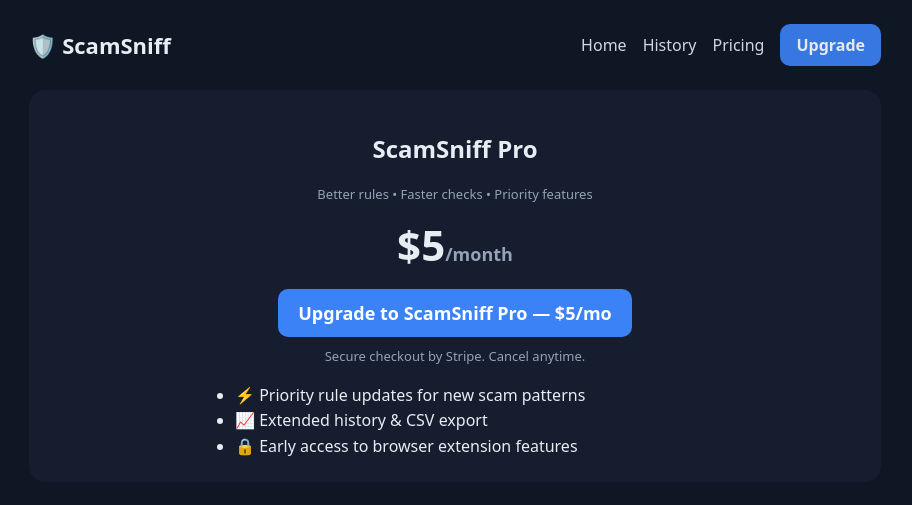
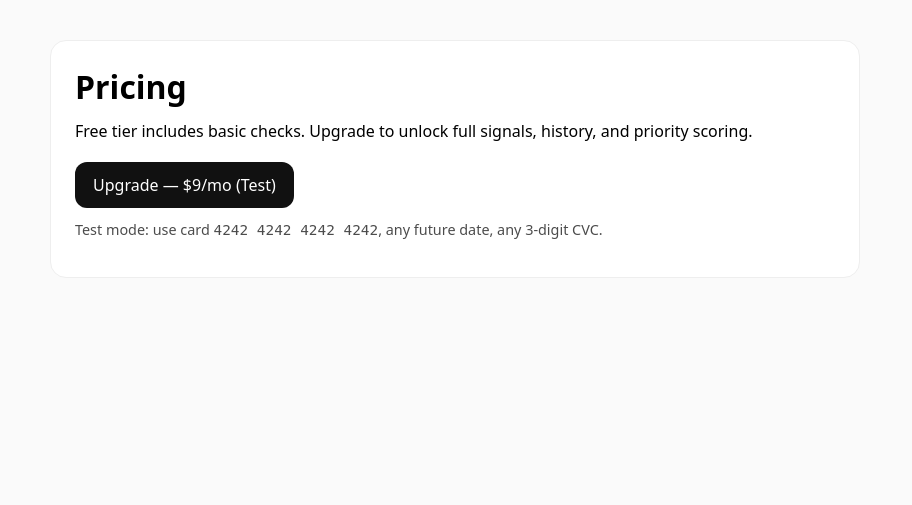
Before and after one commit to rodneyweaver1972-gif/scamsniff-mvp, a Flask app: page /pricing in a window 1280 px wide. Shown: the top 505 px of the page, without its empty margins (185-1097 px from the left). Run offline with Flask 3, Linux system fonts and the light colour scheme.

Commit message:
Phase 1: Pricing Upgrade button wired to Stripe test link (+ env fallback/thanks page)

```diff
--- a/app.py
+++ b/app.py
@@ -1,162 +1,122 @@
-from __future__ import annotations
-import os, sqlite3, re
-from datetime import datetime, timezone
-from typing import Dict, List
-from flask import Flask, render_template, request, jsonify, g, send_from_directory, redirect, url_for
+# app.py — FULL FILE (env var + fallback to your Stripe TEST link)
 
-# =============== Flask + DB setup =================
-app = Flask(__name__)
-app.config.update(
-    DATABASE=os.environ.get("SCAM_SNIFF_DB", os.path.join(os.path.dirname(__file__), "scans.db")),
-)
+import os, re, sqlite3
+from datetime import datetime
+from flask import Flask, render_template, request, jsonify, g
 
-def get_db() -> sqlite3.Connection:
+# ---------- App setup ----------
+app = Flask(__name__, template_folder="templates", static_folder="static")
+
+# SQLite DB (instance/scans.db by default)
+DB_PATH = os.getenv("SCAM_SNIFF_DB", os.path.join("instance", "scans.db"))
+os.makedirs(os.path.dirname(DB_PATH), exist_ok=True)
+
+# ---------- DB helpers ----------
+def get_db():
     if "db" not in g:
-        g.db = sqlite3.connect(app.config["DATABASE"])
+        g.db = sqlite3.connect(DB_PATH)
         g.db.row_factory = sqlite3.Row
     return g.db
 
 @app.teardown_appcontext
-def close_db(_exc):
+def close_db(exc):
     db = g.pop("db", None)
     if db is not None:
         db.close()
 
-def init_db() -> None:
+def init_db():
     db = get_db()
     db.execute(
         """
         CREATE TABLE IF NOT EXISTS scans (
-            id INTEGER PRIMARY KEY AUTOINCREMENT,
-            message TEXT NOT NULL,
-            score REAL NOT NULL,
-            summary TEXT NOT NULL,
-            created_at TEXT NOT NULL
-        )
+          id INTEGER PRIMARY KEY AUTOINCREMENT,
+          text TEXT NOT NULL,
+          score REAL NOT NULL,
+          reasons TEXT NOT NULL,
+          created_at TEXT NOT NULL
+        );
         """
     )
     db.commit()
 
-# =============== Simple scoring logic ===============
-KEYWORDS = {
-    "bitcoin": 0.5,
-    "gift card": 0.7,
-    "gift cards": 0.7,
-    "cash app": 0.4,
-    "wire": 0.4,
-    "zelle": 0.4,
-    "check": 0.3,
-    "urgent": 0.25,
-    "code": 0.25,
+# ---------- Scoring ----------
+PATTERNS = {
+    "gift cards / codes": r"\bgift\s*card|\bsteam\s*card|\bitunes|\bgoogle\s*play\s*card|\bscratch\s*off",
+    "crypto ask": r"\bbitcoin|\beth(?:ereum)?|\bcrypto|\bUSDT\b|\bwallet (?:address|id)",
+    "urgent pressure": r"\burgent|\bimmediately|\bright now|\bwithin\s+\d+\s*(?:min|hour|day)s?",
+    "sob story hook": r"\bwidow|\borphan|\bdeployment|\bmilitary\b|\bcancer|\bhospital\b",
+    "alt payments": r"\bzelle\b|\bcash ?app\b|\bvenmo\b|\bwestern\s+union|\bmoney\s+gram",
+    "shipping/agent": r"\bshipping\s+agent|\bprivate\s+courier|\barrange\s+pickup",
+    "too good / advance": r"\badvance\s+payment|\bprepay\b|\boverpay\b|\bwiring\s+extra",
+    "outside platform": r"\boff\s+platform|\bmessage\s+me\s+direct|\btelegram\b|\bwhatsapp\b",
 }
 
-def analyze_logic(message: str) -> Dict:
-    msg = (message or "").lower()
-    signals: List[str] = []
+def score_text(text: str):
+    text_l = (text or "").lower()
+    hits = []
+    points = 0.0
+    for label, rx in PATTERNS.items():
+        if re.search(rx, text_l, re.I):
+            hits.append(label); points += 1.0
+    if len(text_l) > 400:
+        hits.append("long message boost"); points += 0.5
+    if re.search(r"https?://", text_l):
+        hits.append("link present"); points += 0.5
+    score = max(0.0, min(10.0, round(points, 2)))
+    return score, hits
 
-    score = 0.0
-    for kw, w in KEYWORDS.items():
-        if kw in msg:
-            signals.append(f"Keyword: {kw}")
-            score += w
-
-    # common scam patterns
-    patterns = [
-        (r"pay\s+me\s+with\s+gift\s+cards", 0.7, "Pattern: asks to pay with gift cards"),
-        (r"i'?m\s+stranded|mother'?s\s+sick|family\s+emergency", 0.4, "Pattern: urgent sob story"),
-        (r"send\s+bitcoin|btc", 0.5, "Pattern: asks for crypto"),
-        (r"can\s+you\s+cash\s+(a|my)\s+check", 0.4, "Pattern: check-cashing request"),
-    ]
-    for rx, w, label in patterns:
-        if re.search(rx, msg, flags=re.I):
-            signals.append(label)
-            score += w
-
-    score = max(0.0, min(1.0, round(score, 2)))
-
-    if score >= 0.7:
-        summary = "Scam likelihood: HIGH"
-    elif score >= 0.4:
-        summary = "Scam likelihood: MEDIUM"
-    else:
-        summary = "Scam likelihood: LOW"
-
+# ---------- Template global (reads env var, falls back to your test link) ----------
+@app.context_processor
+def inject_settings():
     return {
-        "ok": True,
-        "score": score,
-        "signals": signals[:20],
-        "summary": summary,
+        "STRIPE_LINK": os.environ.get(
+            "STRIPE_CHECKOUT_URL",
+            "https://buy.stripe.com/test_14AfZg50W6Fh64g5dL5wI01"  # fallback
+        )
     }
 
-# =============== Routes (pages) ====================
-@app.get("/")
+# ---------- Routes ----------
+@app.route("/", methods=["GET"])
 def home():
     return render_template("home.html")
 
-@app.get("/history")
+@app.route("/result", methods=["POST"])
+def result():
+    text = request.form.get("message") or request.form.get("text")
+    if not text and request.is_json:
+        payload = request.get_json(silent=True) or {}
+        text = payload.get("message") or payload.get("text") or ""
+    score, reasons = score_text(text)
+    db = get_db()
+    db.execute(
+        "INSERT INTO scans (text, score, reasons, created_at) VALUES (?, ?, ?, ?)",
+        (text, score, "; ".join(reasons), datetime.utcnow().isoformat(timespec="seconds")),
+    )
+    db.commit()
+    return render_template("result.html", original=text, text=text,
+                           score=score, reasons=reasons, details=reasons)
+
+@app.route("/history", methods=["GET"])
 def history():
-    db = get_db()
-    rows = db.execute(
-        "SELECT created_at, score, summary, message FROM scans ORDER BY created_at DESC LIMIT 100"
+    rows = get_db().execute(
+        "SELECT id, text, score, reasons, created_at FROM scans ORDER BY id DESC LIMIT 200"
     ).fetchall()
     return render_template("history.html", rows=rows)
 
-@app.get("/pricing")
+@app.route("/pricing", methods=["GET"])
 def pricing():
     return render_template("pricing.html")
 
-# =============== API: analyze message ==============
-@app.route("/api/analyze", methods=["POST", "OPTIONS"])
-def api_analyze():
-    if request.method == "OPTIONS":
-        return ("", 204)
-    try:
-        data = request.get_json(silent=True) or {}
-        # accept both "message" and "text"
-        message = (data.get("message") or data.get("text") or "").strip()
-        if not message:
-            return jsonify({"ok": False, "error": "message is required"}), 400
+@app.route("/api/score", methods=["POST"])
+def api_score():
+    data = request.get_json(force=True)
+    text = data.get("text") or data.get("message") or ""
+    score, reasons = score_text(text)
+    return jsonify({"score": score, "reasons": reasons})
 
-        out = analyze_logic(message)
-
-        # Save to DB (always)
-        db = get_db()
-        db.execute(
-            "INSERT INTO scans (message, score, summary, created_at) VALUES (?, ?, ?, ?)",
-            (message, out["score"], out["summary"], datetime.now(timezone.utc).isoformat()),
-        )
-        db.commit()
-
-        return jsonify(out), 200
-    except Exception as e:
-        app.logger.exception("api_analyze failed")
-        return jsonify({"ok": False, "error": f"Server error: {e}"}), 500
-
-# (Optional) success page placeholder
-@app.get("/success")
-def success():
-    return render_template("result.html")
-
-# =============== Minimal social profile check (stub) ===============
-# Keeps your front-end JS happy; returns a low-risk placeholder.
-@app.post("/api/social_check")
-def social_check():
-    data = request.get_json(silent=True) or {}
-    url = (data.get("url") or "").strip()
-    if not url:
-        return jsonify({"ok": False, "error": "url is required"}), 400
-    # very light stubbed response
-    return jsonify({
-        "ok": True,
-        "platform": "unknown",
-        "status": "n/a",
-        "signals": [],
-        "summary": "Profile check is a preview feature.",
-        "score": 0.1
-    })
-
-# =============== Entrypoint (local) ===============
+# ---------- Main ----------
 if __name__ == "__main__":
+    # open an application context before touching g/get_db()
     with app.app_context():
         init_db()
     print("Starting ScamSniff on http://127.0.0.1:5000", flush=True)
--- a/templates/pricing.html
+++ b/templates/pricing.html
@@ -2,55 +2,26 @@
 <html lang="en">
 <head>
   <meta charset="utf-8" />
-  <meta name="viewport" content="width=device-width, initial-scale=1" />
+  <meta name="viewport" content="width=device-width,initial-scale=1" />
   <title>ScamSniff — Pricing</title>
-  <style>
-    :root { --bg:#0f1624; --panel:#151d2e; --text:#e6edf3; --muted:#94a3b8; --brand:#3b82f6; }
-    * { box-sizing:border-box; }
-    body { margin:0; font-family: system-ui, -apple-system, Segoe UI, Roboto, Arial, sans-serif; color:var(--text); background:var(--bg); }
-    .wrap { max-width:900px; margin:0 auto; padding:24px; }
-    header { display:flex; align-items:center; justify-content:space-between; margin-bottom: 24px; }
-    h1 { margin:0; font-size:22px; }
-    nav { display:flex; gap:16px; align-items:center; }
-    nav a { color:var(--text); text-decoration:none; opacity:.9; }
-    nav a:hover { opacity:1; text-decoration:underline; }
-    .btn { display:inline-block; padding:10px 16px; border-radius:10px; font-weight:700; text-decoration:none; }
-    .btn-primary { background:var(--brand); color:white; }
-    .btn-lg { padding:12px 20px; font-size:18px; }
-    .card { background:var(--panel); border-radius:16px; padding:22px; }
-    .center { text-align:center; }
-    .muted { color:var(--muted); font-size: 13px; }
-    .price { font-size:42px; font-weight:800; margin:6px 0 16px; }
-  </style>
 </head>
-<body>
-  <div class="wrap">
-    <header>
-      <h1>🛡️ ScamSniff</h1>
-      <nav>
-        <a href="/">Home</a>
-        <a href="/history">History</a>
-        <a href="/pricing">Pricing</a>
-        <a href="https://buy.stripe.com/test_aFa4gydxs7JlcsE35D5wI00" class="btn btn-primary" target="_blank" rel="noopener">Upgrade</a>
-      </nav>
-    </header>
+<body style="font-family: system-ui, -apple-system, Segoe UI, Roboto, Arial; background:#fafafa;">
+  <main style="max-width:760px;margin:40px auto;padding:24px;background:#fff;border:1px solid #eee;border-radius:16px;">
+    <h1 style="margin:0 0 12px 0;">Pricing</h1>
+    <p style="margin:0 0 20px 0;">
+      Free tier includes basic checks. Upgrade to unlock full signals, history, and priority scoring.
+    </p>
 
-    <section class="card center" id="pricing">
-      <h2>ScamSniff Pro</h2>
-      <p class="muted">Better rules • Faster checks • Priority features</p>
-      <div class="price">$5<span class="muted" style="font-size:18px">/month</span></div>
+    <!-- HARD-CODED to your real Stripe TEST link so it cannot be wrong -->
+    <a href="https://buy.stripe.com/test_14AfZg50W6Fh64g5dL5wI01"
+       target="_blank" rel="noopener"
+       style="display:inline-block;padding:12px 18px;border-radius:12px;background:#111;color:#fff;text-decoration:none;">
+      Upgrade — $9/mo (Test)
+    </a>
 
-      <a href="https://buy.stripe.com/test_aFa4gydxs7JlcsE35D5wI00" class="btn btn-primary btn-lg" target="_blank" rel="noopener">
-        Upgrade to ScamSniff Pro — $5/mo
-      </a>
-      <p class="muted" style="margin-top:10px;">Secure checkout by Stripe. Cancel anytime.</p>
-
-      <ul style="text-align:left; margin:18px auto 0; max-width:520px; line-height:1.6;">
-        <li>⚡ Priority rule updates for new scam patterns</li>
-        <li>📈 Extended history & CSV export</li>
-        <li>🔒 Early access to browser extension features</li>
-      </ul>
-    </section>
-  </div>
+    <p style="margin-top:12px;font-size:0.9rem;opacity:.7">
+      Test mode: use card <code>4242 4242 4242 4242</code>, any future date, any 3-digit CVC.
+    </p>
+  </main>
 </body>
 </html>
```
